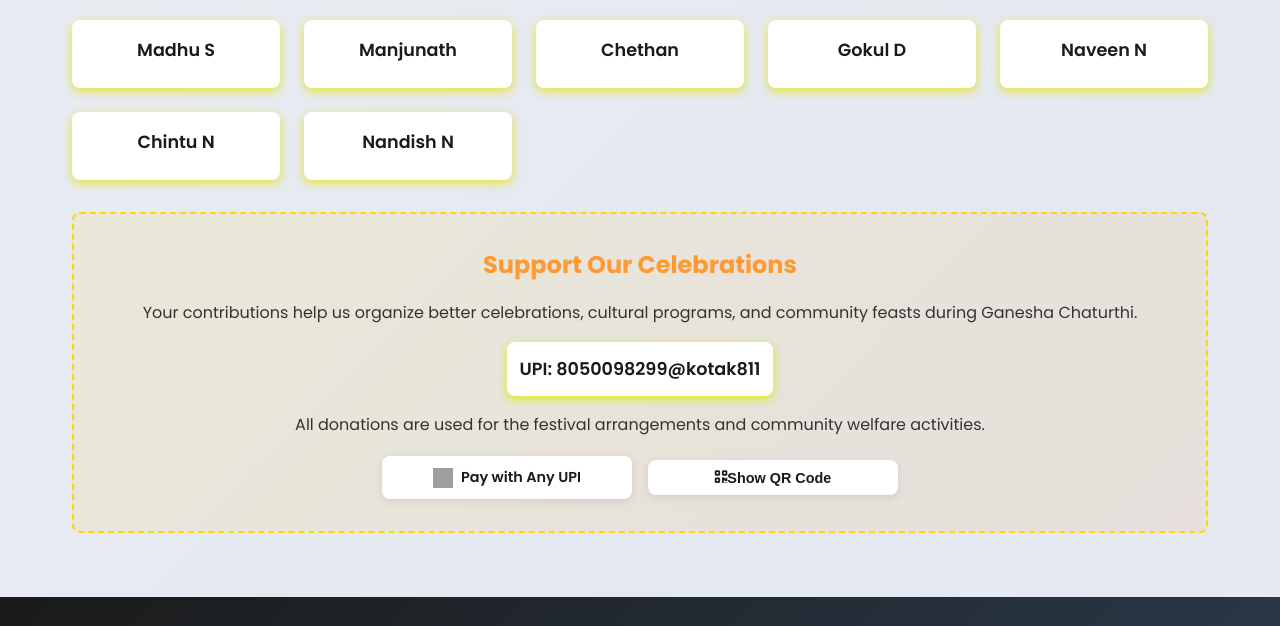
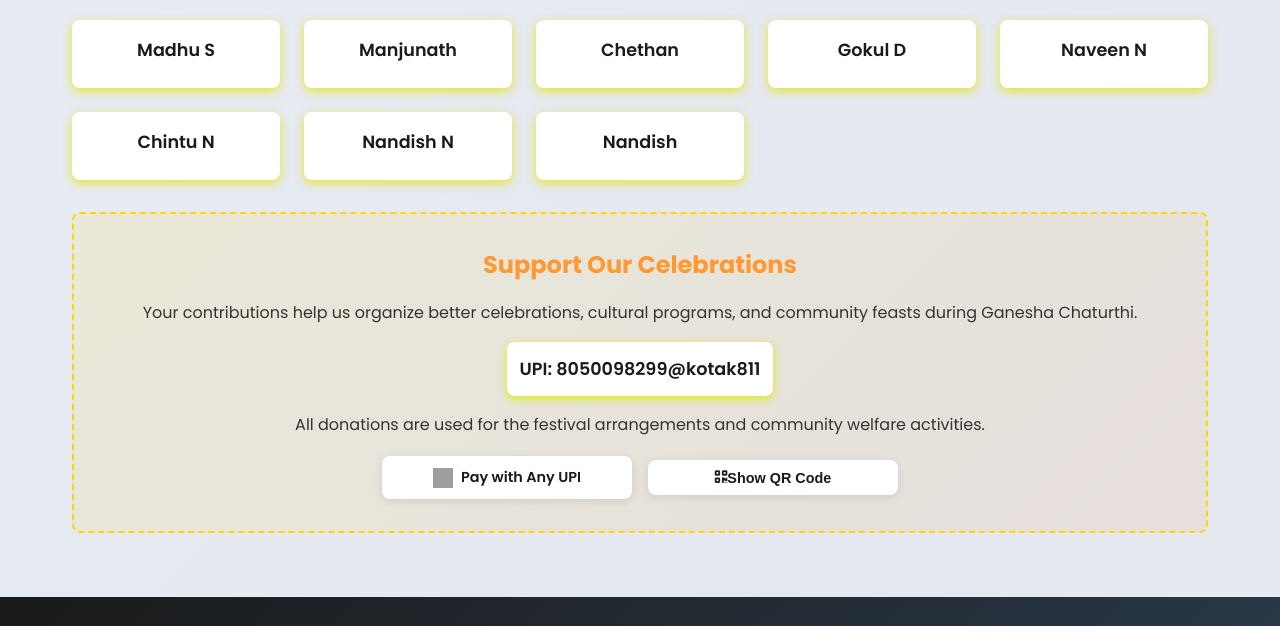
Before and after one commit to chintu200512/SVYG-ALV, a plain HTML site: page index.html in a window 1280 px wide. Shown: the part 2456-3082 px from the top of the page. Drawn offline with Linux system fonts and the light colour scheme; grey boxes are pictures that could not be loaded.

Commit message:
Updated index.html

```diff
--- a/index.html
+++ b/index.html
@@ -840,6 +840,9 @@
                 <li class="team-member">
                     <h3 class="team-member-name">Nandish N</h3>
                 </li>
+                <li class="team-member">
+                    <h3 class="team-member-name">Nandish </h3>
+                </li>
             </ul>
         </section>
 
```
